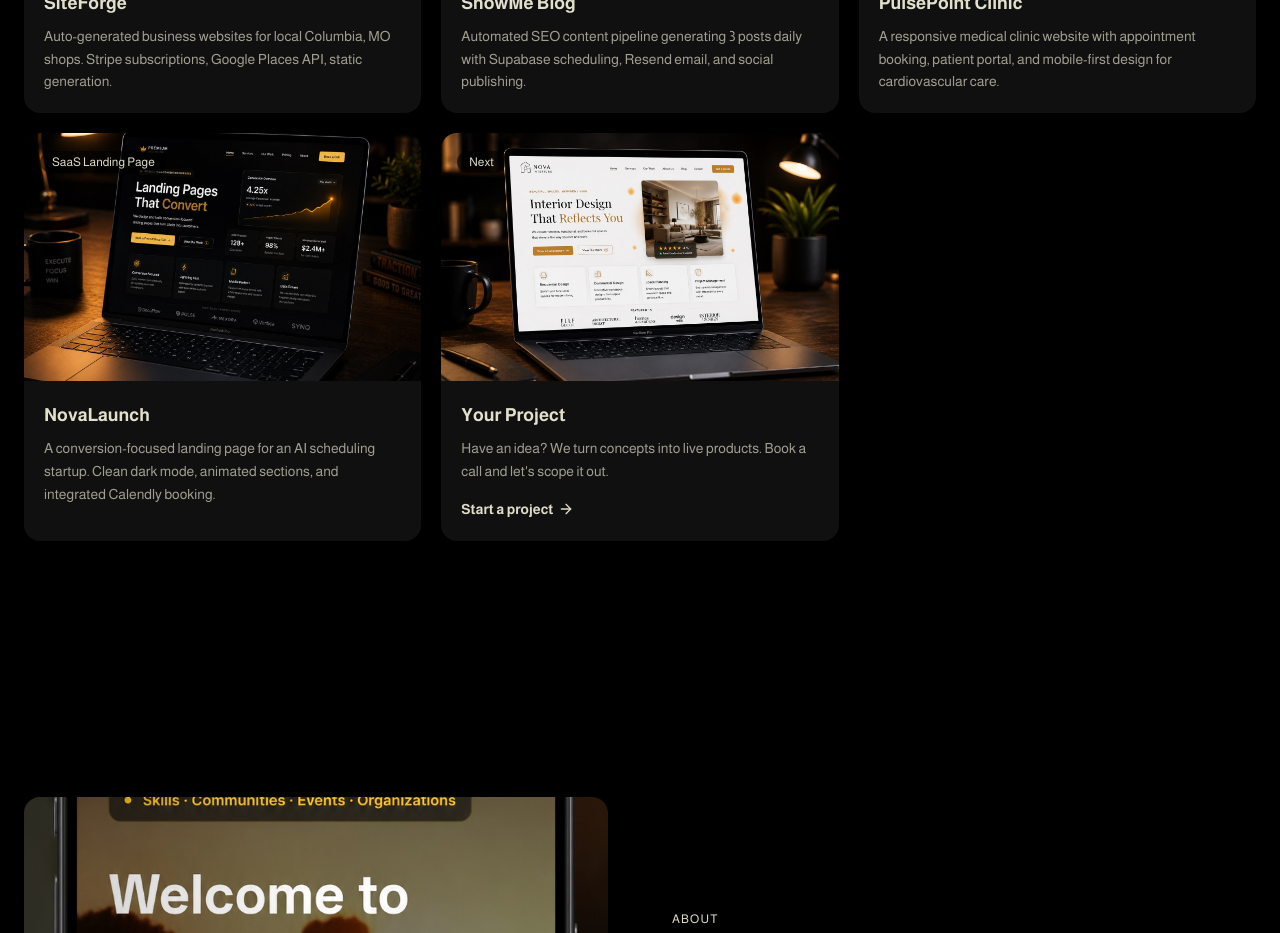
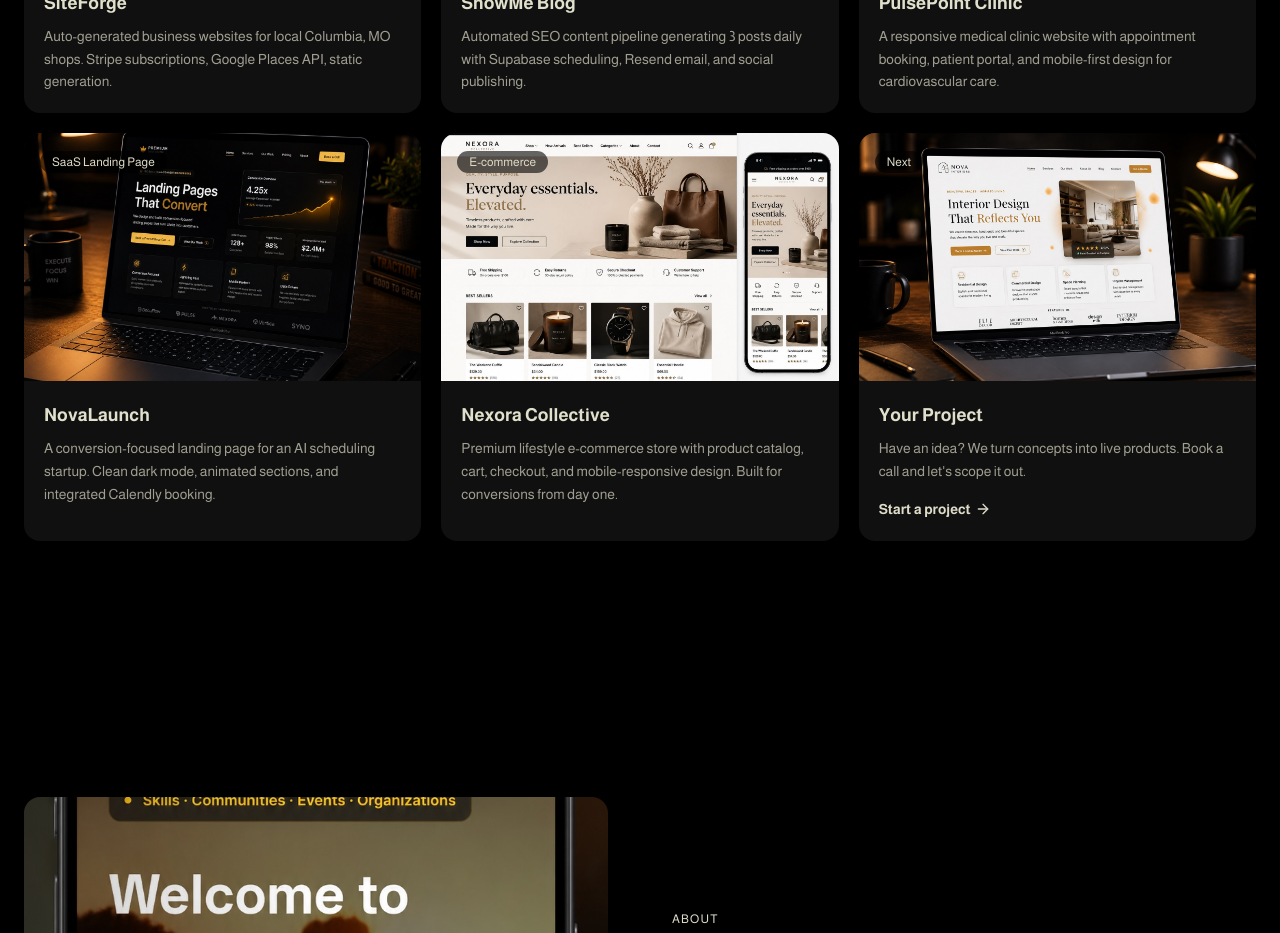
Before and after one commit to jabbeycodes/webdev-services, a Next.js app: page / in a window 1280 px wide. Shown: the part 1800-2733 px from the top of the page. Built offline with nearby package versions, Linux system fonts and the light colour scheme.

Commit message:
Add Nexora Collective e-commerce project to portfolio

```diff
--- a/app/sections/PortfolioSection.tsx
+++ b/app/sections/PortfolioSection.tsx
@@ -47,6 +47,12 @@ const projects = [
     tag: "SaaS Landing Page",
     desc: "A conversion-focused landing page for an AI scheduling startup. Clean dark mode, animated sections, and integrated Calendly booking.",
     img: "/images/hero-premium.jpg",
+  },
+  {
+    title: "Nexora Collective",
+    tag: "E-commerce",
+    desc: "Premium lifestyle e-commerce store with product catalog, cart, checkout, and mobile-responsive design. Built for conversions from day one.",
+    img: "/images/nexora-ecommerce.jpg",
   },
   {
     title: "Your Project",
```
Also changed, not shown: public/images/nexora-ecommerce.jpg (added).
